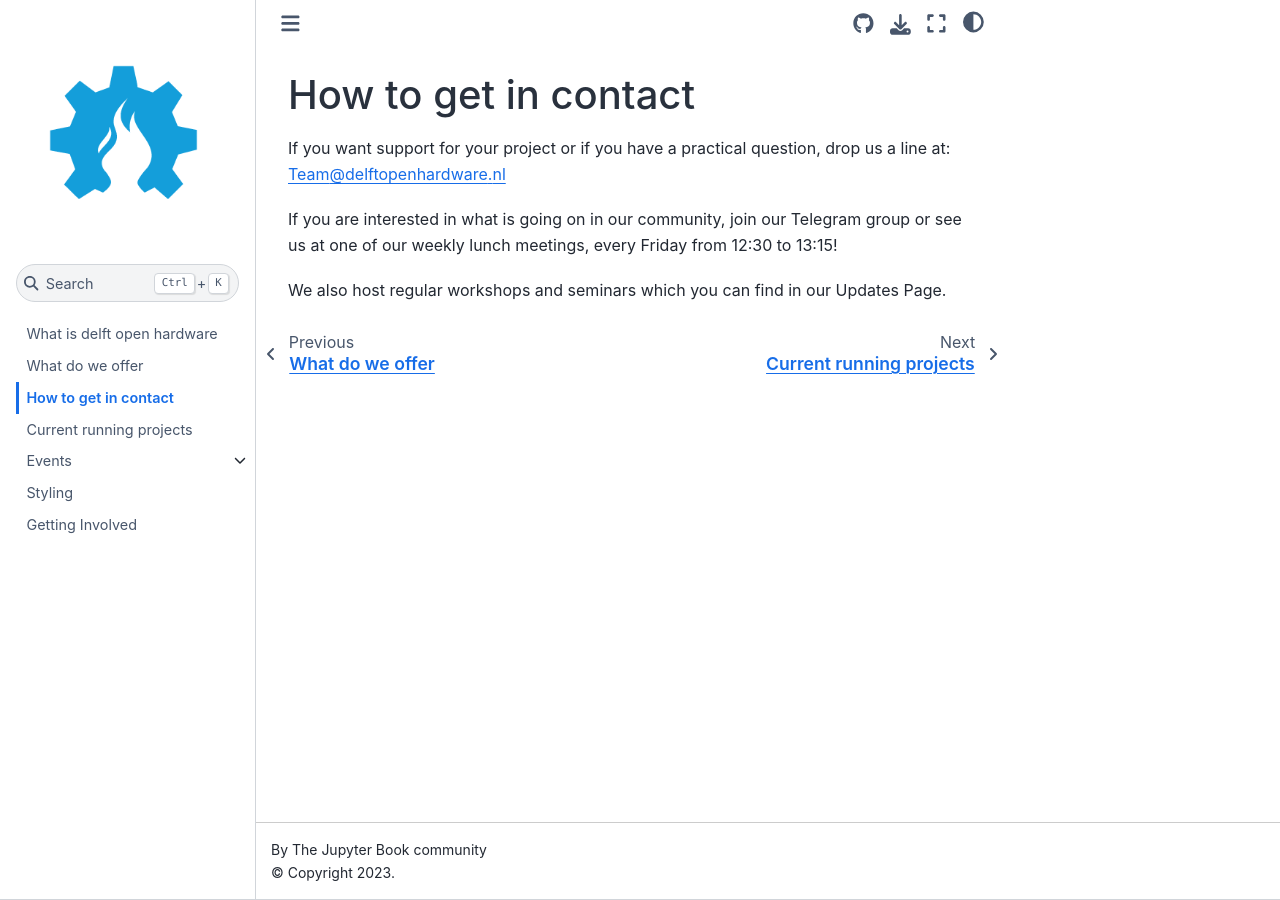
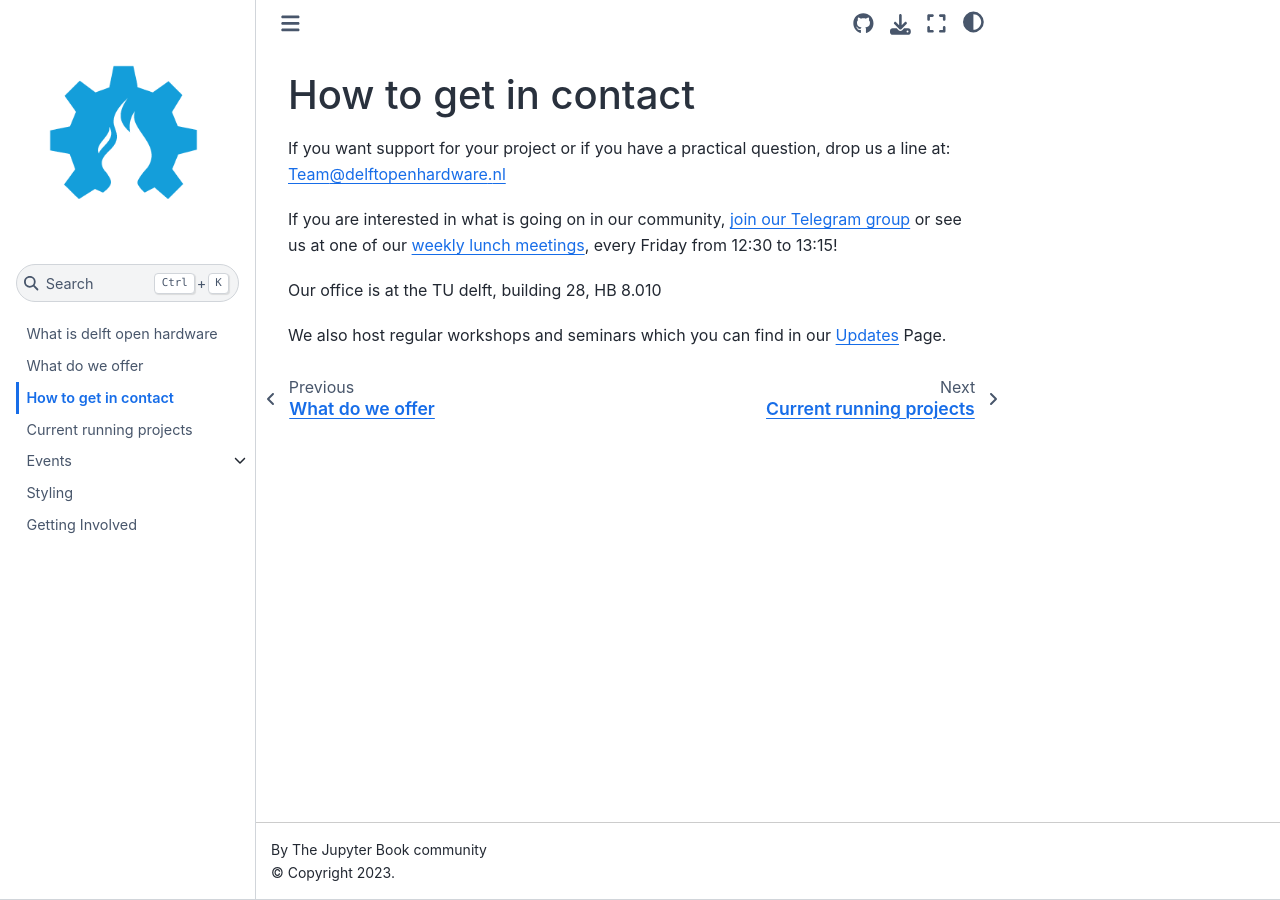
Before and after one commit to delftopenhardware/delftopenhardware.github.io, a Jupyter Book: the page built from docs/03contact/howtogetincontact.md, in a window 1280 px wide. Built offline with Jupyter Book 1.0.4 settings and Sphinx 7.4.7 and the Sphinx Book theme 1.1.4, drawn with Linux system fonts in a browser that asks for light colours.

Commit message:
update website

```diff
--- a/docs/03contact/howtogetincontact.md
+++ b/docs/03contact/howtogetincontact.md
@@ -1,6 +1,8 @@
 # How to get in contact
 If you want support for your project or if you have a practical question, drop us a line at: Team@delftopenhardware.nl
 
-If you are interested in what is going on in our community, join our Telegram group or see us at one of our weekly lunch meetings, every Friday from 12:30 to 13:15!
+If you are interested in what is going on in our community, [join our Telegram group](https://t.me/+UvYb64MVUOl3rgBx) or see us at one of our [weekly lunch meetings](https://tudelft.zoom.us/j/96265418451), every Friday from 12:30 to 13:15!
 
-We also host regular workshops and seminars which you can find in our Updates Page.
+Our office is at the TU delft, building 28, HB 8.010
+
+We also host regular workshops and seminars which you can find in our [Updates](../05updates/01updates) Page.
```
Also changed, not shown: docs/04projects/showcaseprojects.md (+13 -0 lines), docs/05updates/01updates.md (+4 -1 lines), docs/05updates/91opennext.md (added, +4 -0 lines), docs/academy/01academy.md (added, +8 -0 lines).
